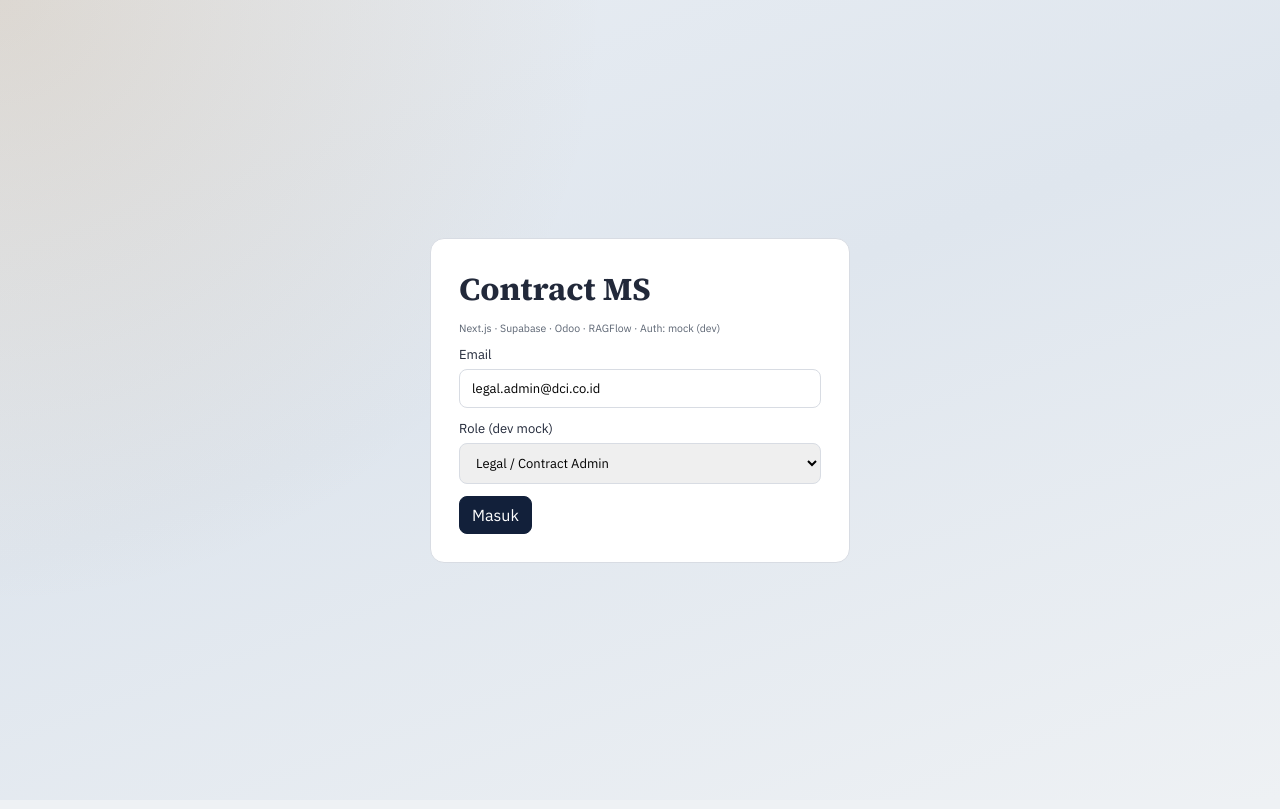
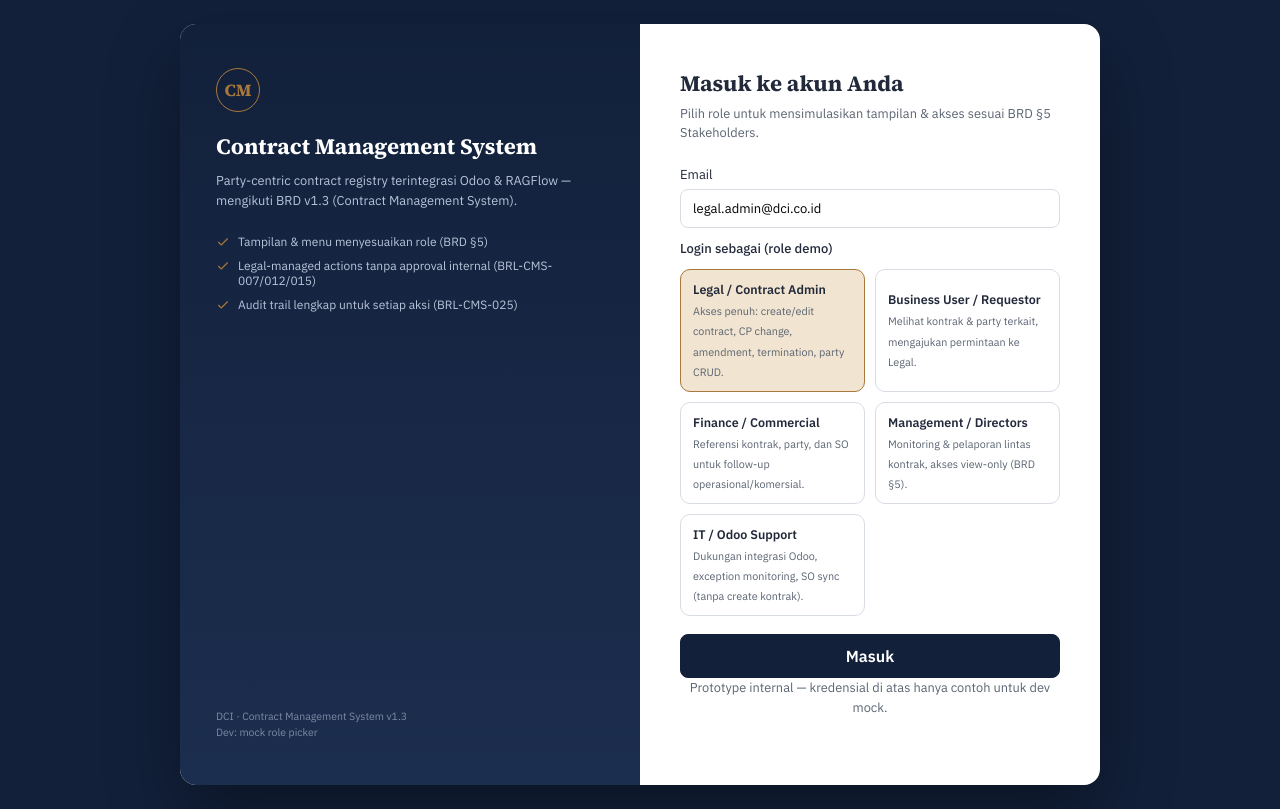
Before and after one commit to kerjanyata000/dci-cms, a Next.js app in the folder web/: page / in a window 1280 px wide. Built offline with nearby package versions, Linux system fonts and the light colour scheme.

Commit message:
Add dashboard and login page overrides with layout specifications and role-based access control enhancements. Introduce new UI components for improved user experience, including role-specific features and visual indicators. Update CSS for better styling and responsiveness across components.

```diff
--- a/web/src/components/LoginPage.tsx
+++ b/web/src/components/LoginPage.tsx
@@ -11,6 +11,20 @@ import { ROLES } from '@/lib/roles'
 type Props = {
   onLogin: (user: SessionUser) => void
 }
+
+function CheckIcon() {
+  return (
+    <svg viewBox="0 0 24 24" fill="none" stroke="currentColor" strokeWidth="2" aria-hidden>
+      <path d="M20 6 9 17l-5-5" />
+    </svg>
+  )
+}
+
+const LOGIN_FEATURES = [
+  'Tampilan & menu menyesuaikan role (BRD §5)',
+  'Legal-managed actions tanpa approval internal (BRL-CMS-007/012/015)',
+  'Audit trail lengkap untuk setiap aksi (BRL-CMS-025)',
+]
 
 export function LoginPage({ onLogin }: Props) {
   const [email, setEmail] = useState('legal.admin@dci.co.id')
@@ -40,6 +54,11 @@ export function LoginPage({ onLogin }: Props) {
         return
       }
 
+      if (!email.includes('@')) {
+        setError('Email tidak valid. Gunakan format email perusahaan.')
+        return
+      }
+
       const name = email
         .split('@')[0]
         .replace(/[.\-]/g, ' ')
@@ -53,13 +72,40 @@ export function LoginPage({ onLogin }: Props) {
   }
 
   return (
-    <div className="login-screen">
-      <form className="login-card" onSubmit={submit}>
-        <h1>Contract MS</h1>
-        <p className="muted">
-          Next.js · Supabase · Odoo · RAGFlow
-          {isSupabase ? ' · Auth: Supabase' : ' · Auth: mock (dev)'}
+    <div className="login-page">
+      <div className="login-card">
+        <aside className="login-side" aria-label="Tentang CMS">
+          <div className="brand-seal login-brand-seal">CM</div>
+          <h2>Contract Management System</h2>
+          <p>
+            Party-centric contract registry terintegrasi Odoo &amp; RAGFlow — mengikuti BRD v1.3
+            (Contract Management System).
           </p>
+          <ul className="login-side-list">
+            {LOGIN_FEATURES.map((text) => (
+              <li key={text}>
+                <CheckIcon />
+                {text}
+              </li>
+            ))}
+          </ul>
+          <div className="login-side-foot">
+            DCI · Contract Management System v1.3
+            <br />
+            {isSupabase ? 'Auth: Supabase + profiles.role' : 'Dev: mock role picker'}
+          </div>
+        </aside>
+
+        <form className="login-form" onSubmit={submit}>
+          <h1>Masuk ke akun Anda</h1>
+          <p>
+            {isSupabase
+              ? 'Email/password — role dari tabel profiles (FR-DASH-001–002).'
+              : 'Pilih role untuk mensimulasikan tampilan & akses sesuai BRD §5 Stakeholders.'}
+          </p>
+
+          {error && <div className="login-error show">{error}</div>}
+
           <div className="field">
             <label htmlFor="email">Email</label>
             <input
@@ -71,6 +117,7 @@ export function LoginPage({ onLogin }: Props) {
               required
             />
           </div>
+
           {isSupabase ? (
             <div className="field">
               <label htmlFor="password">Password</label>
@@ -84,28 +131,39 @@ export function LoginPage({ onLogin }: Props) {
               />
             </div>
           ) : (
+            <>
               <div className="field">
-            <label htmlFor="role">Role (dev mock)</label>
-            <select id="role" value={role} onChange={(e) => setRole(e.target.value as AppRole)}>
+                <span className="field-label-block">Login sebagai (role demo)</span>
+              </div>
+              <div className="role-grid" role="listbox" aria-label="Pilih role">
                 {roleList.map(([key, cfg]) => (
-                <option key={key} value={key}>
-                  {cfg.label}
-                </option>
+                  <button
+                    key={key}
+                    type="button"
+                    role="option"
+                    aria-selected={role === key}
+                    className={`role-card${role === key ? ' selected' : ''}`}
+                    onClick={() => setRole(key)}
+                  >
+                    <b>{cfg.label}</b>
+                    <span>{cfg.desc}</span>
+                  </button>
                 ))}
-            </select>
               </div>
+            </>
           )}
-        {error && <p className="error-text">{error}</p>}
-        <button className="btn primary" type="submit" disabled={busy}>
+
+          <button className="btn primary login-submit" type="submit" disabled={busy}>
             {busy ? 'Masuk…' : 'Masuk'}
           </button>
-        {isSupabase && (
-          <p className="muted" style={{ fontSize: 11, marginTop: 8 }}>
-            Role diambil dari tabel <code>profiles</code>. Buat user di Supabase Auth Dashboard lalu
-            set role via SQL/migration 006.
+
+          <p className="login-footnote">
+            {isSupabase
+              ? 'Role diambil dari profiles. Seed: npm run seed:auth'
+              : 'Prototype internal — kredensial di atas hanya contoh untuk dev mock.'}
           </p>
-        )}
         </form>
+      </div>
     </div>
   )
 }
--- a/web/src/components/shell.css
+++ b/web/src/components/shell.css
@@ -264,13 +264,29 @@ a {
 
 .odoo-mode-chip {
   font-family: var(--mono);
-  font-size: 11px;
-  padding: 6px 10px;
+  font-size: 10.5px;
+  font-weight: 700;
+  letter-spacing: 0.06em;
+  text-transform: uppercase;
+  padding: 7px 12px;
   border-radius: 8px;
   border: 1px solid var(--line);
-  background: var(--paper);
+  background: var(--slate-light);
   color: var(--muted);
   white-space: nowrap;
+  height: fit-content;
+}
+
+.odoo-mode-chip.live {
+  background: var(--green-light);
+  color: var(--green);
+  border-color: #b7dcc8;
+}
+
+.odoo-mode-chip.dummy {
+  background: var(--amber-light);
+  color: #6b4e23;
+  border-color: #e6d2af;
 }
 
 .footer-note {
@@ -281,24 +297,24 @@ a {
 }
 
 .role-workspace-chip {
-  display: inline-block;
-  font-size: 10px;
+  display: inline-flex;
+  align-items: center;
+  gap: 6px;
+  font-size: 11px;
   font-weight: 600;
-  text-transform: uppercase;
-  letter-spacing: 0.06em;
-  padding: 3px 8px;
-  border-radius: 6px;
-  margin-bottom: 6px;
+  padding: 5px 10px;
+  border-radius: 8px;
+  margin-bottom: 8px;
 }
 
 .role-workspace-chip.legal {
   background: var(--brass-light);
-  color: var(--brass);
+  color: #6b4e23;
 }
 
 .role-workspace-chip.business {
-  background: #e8eef8;
-  color: #3d5a8a;
+  background: #e6e9f5;
+  color: #3f4e9c;
 }
 
 .role-workspace-chip.finance {
@@ -307,13 +323,13 @@ a {
 }
 
 .role-workspace-chip.management {
-  background: #ede8f4;
-  color: #5a4580;
+  background: var(--slate-light);
+  color: var(--ink);
 }
 
 .role-workspace-chip.it {
-  background: var(--slate-light);
-  color: var(--ink-2);
+  background: #ddf0f5;
+  color: #1e7c93;
 }
 
 .page-head p {
@@ -342,27 +358,205 @@ a {
   gap: 10px;
 }
 
-.login-screen {
+.login-page {
   min-height: 100vh;
+  display: flex;
+  align-items: center;
+  justify-content: center;
+  background: var(--ink);
+  padding: 24px;
+}
+
+.login-card {
+  background: var(--paper-2);
+  border-radius: 16px;
+  width: 100%;
+  max-width: 920px;
   display: grid;
-  place-items: center;
-  padding: 24px;
-  background:
-    radial-gradient(circle at top left, rgba(168, 120, 60, 0.18), transparent 40%),
-    linear-gradient(160deg, #e8edf3, #dfe6ee 45%, #eef1f4);
-}
-
-.login-card {
-  width: min(420px, 100%);
+  grid-template-columns: 1fr 1fr;
+  overflow: hidden;
+  box-shadow: 0 30px 70px rgba(0, 0, 0, 0.35);
+  border: none;
+  padding: 0;
+}
+
+.login-side {
+  background: linear-gradient(180deg, var(--ink) 0%, var(--ink-2) 100%);
+  color: #fff;
+  padding: 44px 36px;
+  display: flex;
+  flex-direction: column;
+}
+
+.login-brand-seal {
+  width: 44px;
+  height: 44px;
+  font-size: 17px;
+  margin-bottom: 20px;
+  background: transparent;
+  border-color: var(--brass);
+  color: var(--brass);
+}
+
+.login-side h2 {
+  font-family: var(--serif);
+  font-size: 22px;
+  margin: 0 0 10px;
+  line-height: 1.3;
+}
+
+.login-side > p {
+  font-size: 12.8px;
+  color: #b9c4d9;
+  line-height: 1.6;
+  margin: 0 0 22px;
+}
+
+.login-side-list {
+  list-style: none;
+  padding: 0;
+  margin: 0;
+  font-size: 12px;
+  color: #b9c4d9;
+  display: flex;
+  flex-direction: column;
+  gap: 9px;
+}
+
+.login-side-list li {
+  display: flex;
+  gap: 8px;
+  align-items: flex-start;
+}
+
+.login-side-list svg {
+  width: 14px;
+  height: 14px;
+  color: var(--brass);
+  flex: none;
+  margin-top: 1px;
+}
+
+.login-side-foot {
+  margin-top: auto;
+  padding-top: 24px;
+  font-size: 10.5px;
+  color: #7c8aa3;
+  line-height: 1.5;
+}
+
+.login-form {
+  padding: 44px 40px;
+}
+
+.login-form h1 {
+  font-family: var(--serif);
+  font-size: 22px;
+  margin: 0 0 6px;
+}
+
+.login-form > p {
+  margin: 0 0 24px;
+  color: var(--muted);
+  font-size: 12.8px;
+  line-height: 1.5;
+}
+
+.field-label-block {
+  font-size: 13px;
+  font-weight: 500;
+  color: var(--text);
+}
+
+.role-grid {
+  display: grid;
+  grid-template-columns: 1fr 1fr;
+  gap: 10px;
+  margin-bottom: 18px;
+}
+
+.role-card {
+  border: 1.5px solid var(--line);
+  border-radius: 10px;
+  padding: 11px 12px;
+  cursor: pointer;
+  font-size: 12px;
+  text-align: left;
   background: var(--paper-2);
-  border: 1px solid var(--line);
-  border-radius: 14px;
-  padding: 28px;
-}
-
-.login-card h1 {
-  font-family: var(--serif);
-  margin: 0 0 8px;
+  font: inherit;
+  transition:
+    border-color 0.15s ease,
+    background-color 0.15s ease;
+}
+
+.role-card:hover {
+  border-color: var(--brass);
+}
+
+.role-card.selected {
+  border-color: var(--brass);
+  background: var(--brass-light);
+}
+
+.role-card b {
+  display: block;
+  font-size: 12.5px;
+  margin-bottom: 2px;
+  color: var(--text);
+}
+
+.role-card span {
+  color: var(--muted);
+  font-size: 10.8px;
+  line-height: 1.4;
+}
+
+.login-error {
+  display: none;
+  background: var(--red-light);
+  color: #7a2b20;
+  border: 1px solid #ebc3ba;
+  border-radius: 8px;
+  padding: 10px 13px;
+  font-size: 12px;
+  margin-bottom: 16px;
+}
+
+.login-error.show {
+  display: block;
+}
+
+.login-submit {
+  width: 100%;
+  justify-content: center;
+  padding: 11px 16px;
+  font-weight: 600;
+}
+
+.login-footnote {
+  font-size: 11px;
+  color: var(--muted);
+  margin-top: 14px;
+  text-align: center;
+  line-height: 1.5;
+}
+
+@media (max-width: 560px) {
+  .login-card {
+    grid-template-columns: 1fr;
+  }
+
+  .login-side {
+    display: none;
+  }
+
+  .login-form {
+    padding: 32px 24px;
+  }
+
+  .role-grid {
+    grid-template-columns: 1fr;
+  }
 }
 
 .field {
@@ -870,11 +1064,75 @@ a {
   gap: 12px;
   padding: 12px 14px;
   border-radius: 10px;
-  border: 1px solid var(--line);
+  border: 1px solid #e6d2af;
   background: var(--brass-light);
+  color: #6b4e23;
   font-size: 13px;
   line-height: 1.5;
   margin-top: 16px;
+  margin-bottom: 0;
+}
+
+.notice svg {
+  width: 16px;
+  height: 16px;
+  flex: none;
+  margin-top: 1px;
+  color: var(--brass);
+}
+
+.notice b {
+  color: #553d1b;
+}
+
+.notice-warn {
+  border-color: var(--amber);
+  background: #fef6e7;
+  color: var(--text);
+  margin-bottom: 16px;
+}
+
+.notice-body {
+  margin-top: 2px;
+}
+
+.dashboard-readonly {
+  margin-top: 16px;
+  margin-bottom: 0;
+}
+
+.dashboard-page .notice {
+  margin-bottom: 22px;
+}
+
+.dashboard-loading {
+  margin-top: 0;
+  overflow: hidden;
+  position: relative;
+}
+
+.dashboard-loading-bar {
+  height: 3px;
+  background: linear-gradient(90deg, var(--brass-light), var(--brass), var(--brass-light));
+  background-size: 200% 100%;
+  animation: dash-load 1.2s ease-in-out infinite;
+  margin: -20px -20px 16px;
+}
+
+@keyframes dash-load {
+  0% {
+    background-position: 100% 0;
+  }
+  100% {
+    background-position: -100% 0;
+  }
+}
+
+@media (prefers-reduced-motion: reduce) {
+  .dashboard-loading-bar {
+    animation: none;
+    background: var(--brass);
+  }
 }
 
 .ref-tag {
@@ -1217,11 +1475,24 @@ a {
 }
 
 .readonly-banner {
-  padding: 12px;
-  border-radius: 8px;
-  background: var(--paper);
-  border: 1px solid var(--line);
-  font-size: 13px;
+  display: flex;
+  gap: 10px;
+  align-items: flex-start;
+  background: var(--slate-light);
+  border: 1px solid var(--line);
+  border-radius: 10px;
+  padding: 11px 14px;
+  font-size: 12.3px;
+  color: var(--muted);
+  margin-bottom: 18px;
+  line-height: 1.5;
+}
+
+.readonly-banner svg {
+  width: 16px;
+  height: 16px;
+  flex: none;
+  margin-top: 1px;
   color: var(--muted);
 }
 
--- a/web/src/lib/roles.ts
+++ b/web/src/lib/roles.ts
@@ -3,6 +3,8 @@ export type AppRole = 'legal' | 'business' | 'finance' | 'management' | 'it'
 export type RoleConfig = {
   label: string
   initials: string
+  /** Short description for login role picker */
+  desc: string
   /** Sidebar primary nav */
   nav: Array<'dashboard' | 'parties' | 'renewal' | 'so' | 'search'>
   views: Array<
@@ -23,6 +25,7 @@ export const ROLES: Record<AppRole, RoleConfig> = {
   legal: {
     label: 'Legal / Contract Admin',
     initials: 'LG',
+    desc: 'Akses penuh: create/edit contract, CP change, amendment, termination, party CRUD.',
     nav: ['dashboard', 'parties', 'search', 'renewal'],
     views: ['dashboard', 'parties', 'party-detail', 'renewal', 'so', 'audit', 'notifications', 'search'],
     canEdit: true,
@@ -31,6 +34,7 @@ export const ROLES: Record<AppRole, RoleConfig> = {
   business: {
     label: 'Business User / Requestor',
     initials: 'BU',
+    desc: 'Melihat kontrak & party terkait, mengajukan permintaan ke Legal.',
     nav: ['dashboard', 'parties', 'search'],
     views: ['dashboard', 'parties', 'party-detail', 'notifications', 'search'],
     canEdit: false,
@@ -39,6 +43,7 @@ export const ROLES: Record<AppRole, RoleConfig> = {
   finance: {
     label: 'Finance / Commercial',
     initials: 'FC',
+    desc: 'Referensi kontrak, party, dan SO untuk follow-up operasional/komersial.',
     nav: ['dashboard', 'parties', 'search', 'so'],
     views: ['dashboard', 'parties', 'party-detail', 'so', 'notifications', 'search'],
     canEdit: false,
@@ -47,6 +52,7 @@ export const ROLES: Record<AppRole, RoleConfig> = {
   management: {
     label: 'Management / Directors',
     initials: 'MD',
+    desc: 'Monitoring & pelaporan lintas kontrak, akses view-only (BRD §5).',
     nav: ['dashboard', 'parties', 'search', 'renewal'],
     views: ['dashboard', 'parties', 'party-detail', 'renewal', 'audit', 'notifications', 'search'],
     canEdit: false,
@@ -55,6 +61,7 @@ export const ROLES: Record<AppRole, RoleConfig> = {
   it: {
     label: 'IT / Odoo Support',
     initials: 'IT',
+    desc: 'Dukungan integrasi Odoo, exception monitoring, SO sync (tanpa create kontrak).',
     nav: ['dashboard', 'parties', 'search', 'renewal', 'so'],
     views: ['dashboard', 'parties', 'party-detail', 'renewal', 'so', 'audit', 'notifications', 'search'],
     canEdit: false,
```
Also changed, not shown: web/src/components/dashboard/DashboardView.tsx (+65 -17 lines), 2 other files (tests, documents, lock files or other folders). Lines whose indentation alone changed are shown as unchanged.
